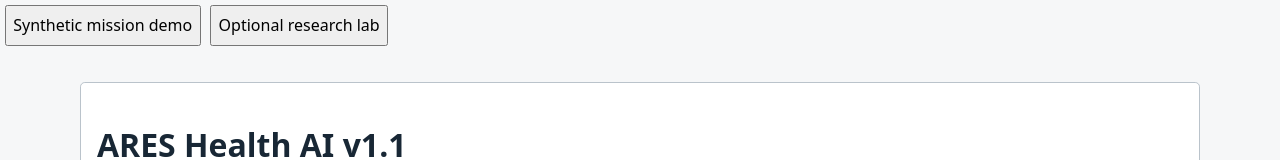
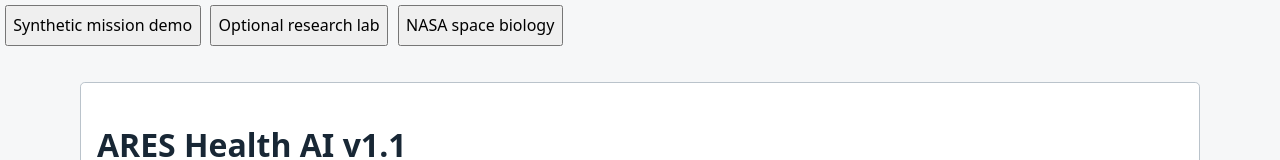
Before and after one commit to josuepa936-hue/ARES-Health-AI, a React (Vite) app in the folder frontend/: page / in a window 1280 px wide. Shown: the top 160 px of the page. Built offline with nearby package versions, Linux system fonts and the light colour scheme; no server answers.

Commit message:
Add isolated NASA space biology research workspace alongside MIT ECG lab

```diff
--- a/frontend/src/Workspace.tsx
+++ b/frontend/src/Workspace.tsx
@@ -1,9 +1,11 @@
 import { lazy, Suspense, useState } from 'react';
 import App from './App';
 const ResearchLab = lazy(() => import('./components/ResearchLab'));
+const NasaResearch = lazy(() => import('./components/NasaResearch'));
+
 /** Research is never fetched until explicitly opened; mission state stays separate. */
 export default function Workspace() {
-  const [mode, setMode] = useState<'mission' | 'research'>('mission');
+  const [mode, setMode] = useState<'mission' | 'research' | 'nasa'>('mission');
   return (
     <>
       <nav aria-label="Workspace mode">
@@ -12,6 +14,9 @@ export default function Workspace() {
         </button>
         <button aria-pressed={mode === 'research'} onClick={() => setMode('research')}>
           Optional research lab
+        </button>
+        <button aria-pressed={mode === 'nasa'} onClick={() => setMode('nasa')}>
+          NASA space biology
         </button>
       </nav>
       <div hidden={mode !== 'mission'}>
@@ -22,6 +27,11 @@ export default function Workspace() {
           <ResearchLab />
         </Suspense>
       )}
+      {mode === 'nasa' && (
+        <Suspense fallback={<p role="status">Opening NASA OSDR research view…</p>}>
+          <NasaResearch />
+        </Suspense>
+      )}
     </>
   );
 }
```
